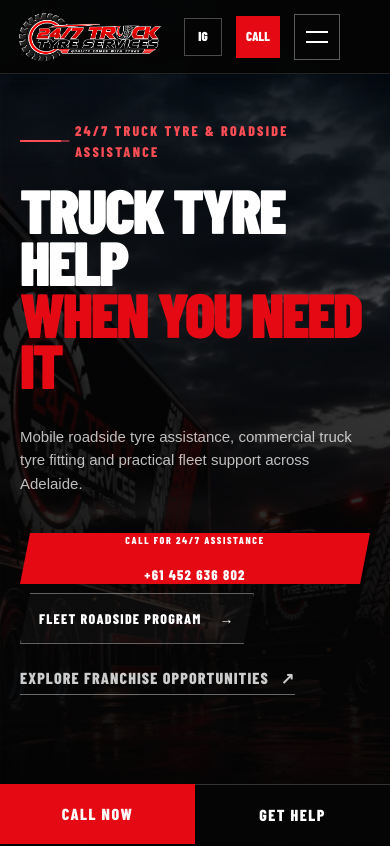
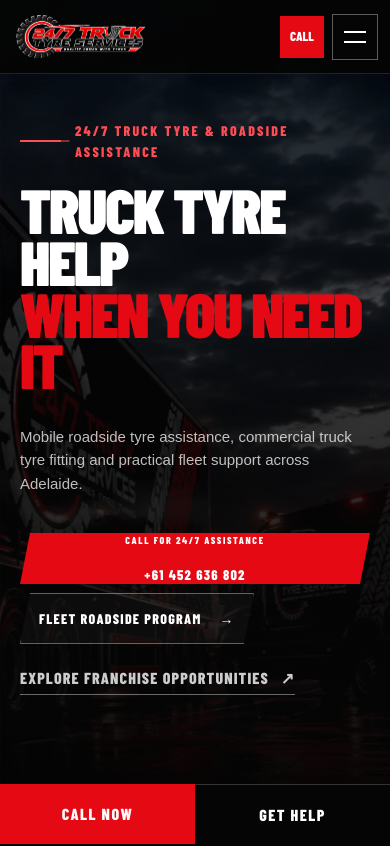
Before and after one commit to abubakerasif202/247truck, a Next.js app: page / in a window 390 px wide. Shown: the top 846 px of the page. Built offline with nearby package versions, Linux system fonts and the light colour scheme; a web font is replaced by a local one.

Commit message:
fix: keep mobile menu controls in view

```diff
--- a/app/globals.css
+++ b/app/globals.css
@@ -488,6 +488,10 @@
 }
 
 @media (max-width: 620px) {
+  .header-inner { width: calc(100% - 24px); gap: 10px; }
+  .brand-logo--compact { width: 136px; }
+  .header-actions { gap: 8px; margin-left: auto; }
+  .header-social { display: none; }
   .header-call { font-size: 0; width: 44px; padding: 0; clip-path: none; }
   .header-call span { display: inline; font-size: 13px; margin: 0; }
   .hero { min-height: 830px; padding: 120px 20px 215px; }
```
Also changed, not shown: 1 other file (tests, documents, lock files or other folders).
